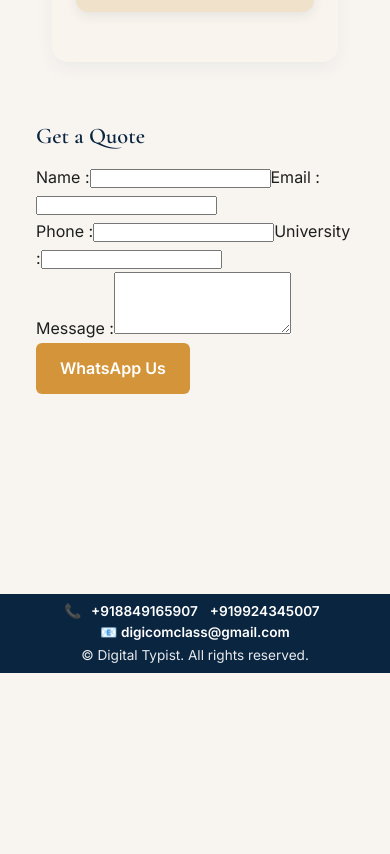
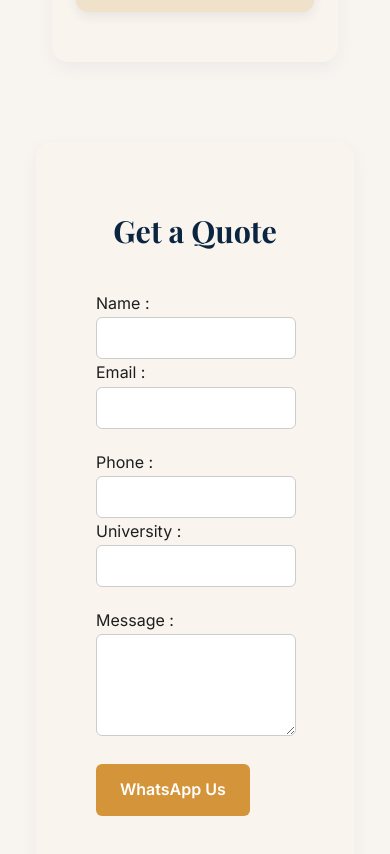
Before and after one commit to digital-typist/digital-typist-lts, a Next.js app: page / in a window 390 px wide. Shown: the part 3940-4794 px from the top of the page. Before the commit the page ends 4613 px from the top, so only its background shows below. Built offline with nearby package versions, Linux system fonts and the light colour scheme.

Commit message:
Update home.css

```diff
--- a/src/app/css/home.css
+++ b/src/app/css/home.css
@@ -619,3 +619,101 @@
         padding: 22px 24px;
     }
 }
+
+/* ===== CONTACT SECTION ===== */
+.contact {
+    background: #f9f4ee;
+    border-radius: 16px;
+    padding: 70px 60px;
+    margin: 80px auto;
+    max-width: 1000px;
+    box-shadow: 0 6px 18px rgba(10, 37, 64, 0.05);
+    transition: box-shadow 0.3s ease, transform 0.3s ease;
+}
+
+.contact:hover {
+    box-shadow: 0 10px 26px rgba(10, 37, 64, 0.08);
+    transform: translateY(-2px);
+}
+
+.contact h2 {
+    font-family: "Playfair Display", serif;
+    font-weight: 700;
+    color: var(--brand);
+    text-align: center;
+    margin-bottom: 40px;
+    font-size: 1.9rem;
+}
+
+/* form wrapper */
+.contact form {
+    display: flex;
+    flex-wrap: wrap;
+    gap: 20px;
+    justify-content: center;
+    align-items: center;
+    max-width: 900px;
+    margin: 0 auto;
+}
+
+/* inputs */
+.contact input,
+.contact textarea {
+    font-family: "Inter", sans-serif;
+    font-size: 1rem;
+    padding: 10px 14px;
+    border: 1.5px solid #ccc;
+    border-radius: 6px;
+    flex: 1 1 200px;
+    min-width: 200px;
+    outline: none;
+    transition: border 0.2s ease, box-shadow 0.2s ease;
+}
+
+.contact input:focus,
+.contact textarea:focus {
+    border-color: var(--accent);
+    box-shadow: 0 0 6px rgba(212, 149, 58, 0.3);
+}
+
+/* textarea separate full width */
+.contact textarea {
+    flex: 1 1 100%;
+    min-height: 90px;
+    resize: vertical;
+}
+
+/* submit button */
+.contact button {
+    background: var(--accent);
+    color: var(--white);
+    font-weight: 600;
+    font-size: 1rem;
+    padding: 12px 28px;
+    border-radius: 6px;
+    border: none;
+    cursor: pointer;
+    transition: background 0.3s ease, transform 0.2s ease;
+}
+
+.contact button:hover {
+    transform: translateY(-2px);
+    background: #c6842e;
+}
+
+/* responsive adjustments */
+@media (max-width: 768px) {
+    .contact form {
+        flex-direction: column;
+        align-items: stretch;
+    }
+
+    .contact input,
+    .contact textarea {
+        width: 100%;
+    }
+
+    .contact button {
+        width: 100%;
+    }
+}
```
